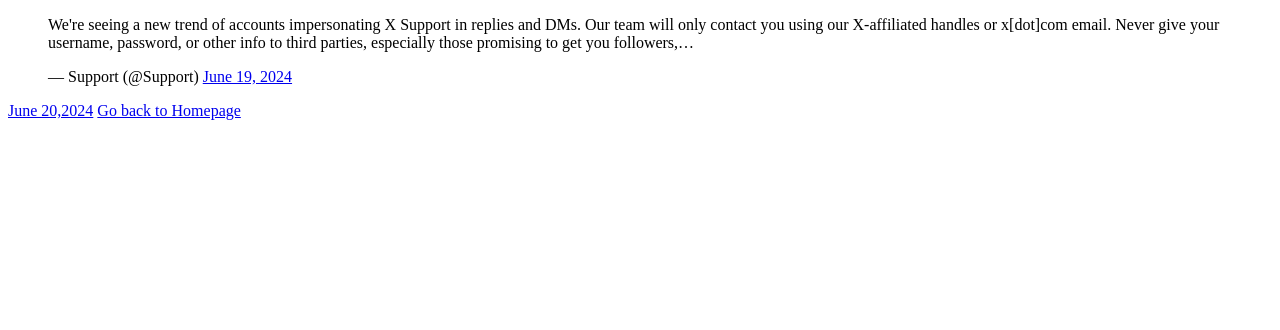
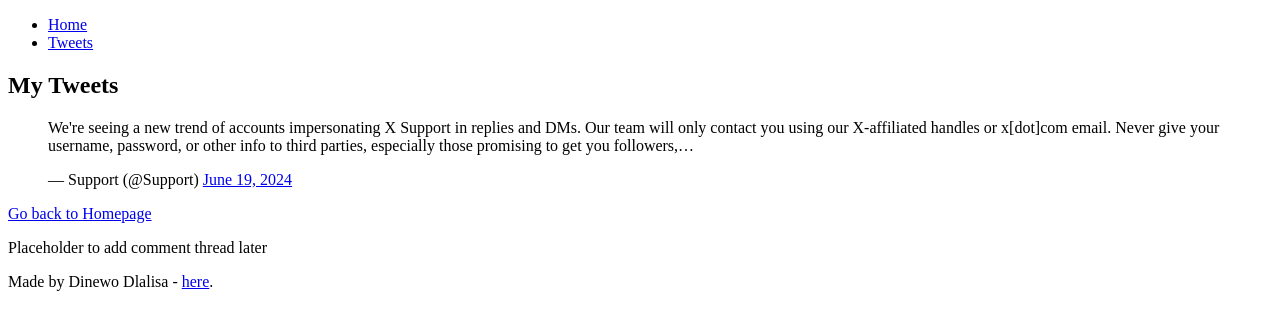
Before and after one commit to DinewoDlalisa/My_First_Portfolio, a plain HTML site: page html_basic/tweets.html in a window 1280 px wide. Drawn offline with Linux system fonts and the light colour scheme.

Commit message:
Update index.html and tweets.html with new structure

```diff
--- a/html_basic/tweets.html
+++ b/html_basic/tweets.html
@@ -1,12 +1,35 @@
 <!DOCTYPE html>
 <html lang="en">
-    <head>
-        <meta charset="UTF-8">
-        <title>My First Portfolio</title>
-    </head>
+<head>
+    <meta charset="UTF-8">
+    <title>My Tweets</title>
+</head>
 <body>
-<blockquote class="twitter-tweet"><p lang="en" dir="ltr">We're seeing a new trend of accounts impersonating X Support in replies and DMs. Our team will only contact you using our X-affiliated handles or x[dot]com email. Never give your username, password, or other info to third parties, especially those promising to get you followers,…</p>&mdash; Support (@Support) <a href="https://twitter.com/Support/status/1803570193823588705?ref_src=twsrc%5Etfw">June 19, 2024</a></blockquote> <script async src="https://platform.twitter.com/widgets.js" charset="utf-8"></script>
-    <a href="https://help.twitter.com/en/using-x/how-to-embed-a-post">June 20,2024</a>
-    <a href="index.html">Go back to Homepage</a></p>
+    <header>
+        <ul>
+            <li><a href="index.html">Home</a></li>
+            <li><a href="tweets.html">Tweets</a></li>
+        </ul>
+    </header>
+
+    <main>
+        <article>
+            <h1>My Tweets</h1>
+            <blockquote class="twitter-tweet">
+                <p lang="en" dir="ltr">We're seeing a new trend of accounts impersonating X Support in replies and DMs. Our team will only contact you using our X-affiliated handles or x[dot]com email. Never give your username, password, or other info to third parties, especially those promising to get you followers,…</p>
+                &mdash; Support (@Support) <a href="https://twitter.com/Support/status/1803570193823588705?ref_src=twsrc%5Etfw">June 19, 2024</a>
+            </blockquote>
+            <script async src="https://platform.twitter.com/widgets.js" charset="utf-8"></script>
+            <p><a href="index.html">Go back to Homepage</a></p>
+        </article>
+
+        <aside>
+            <p>Placeholder to add comment thread later</p>
+        </aside>
+    </main>
+
+    <footer>
+        <p>Made by Dinewo Dlalisa - <a href="https://www.instagram.com/dineo_dlalisa" target="_blank">here</a>.</p>
+    </footer>
 </body>
 </html>
```
Also changed, not shown: html_basic/index.html (+25 -1 lines).
